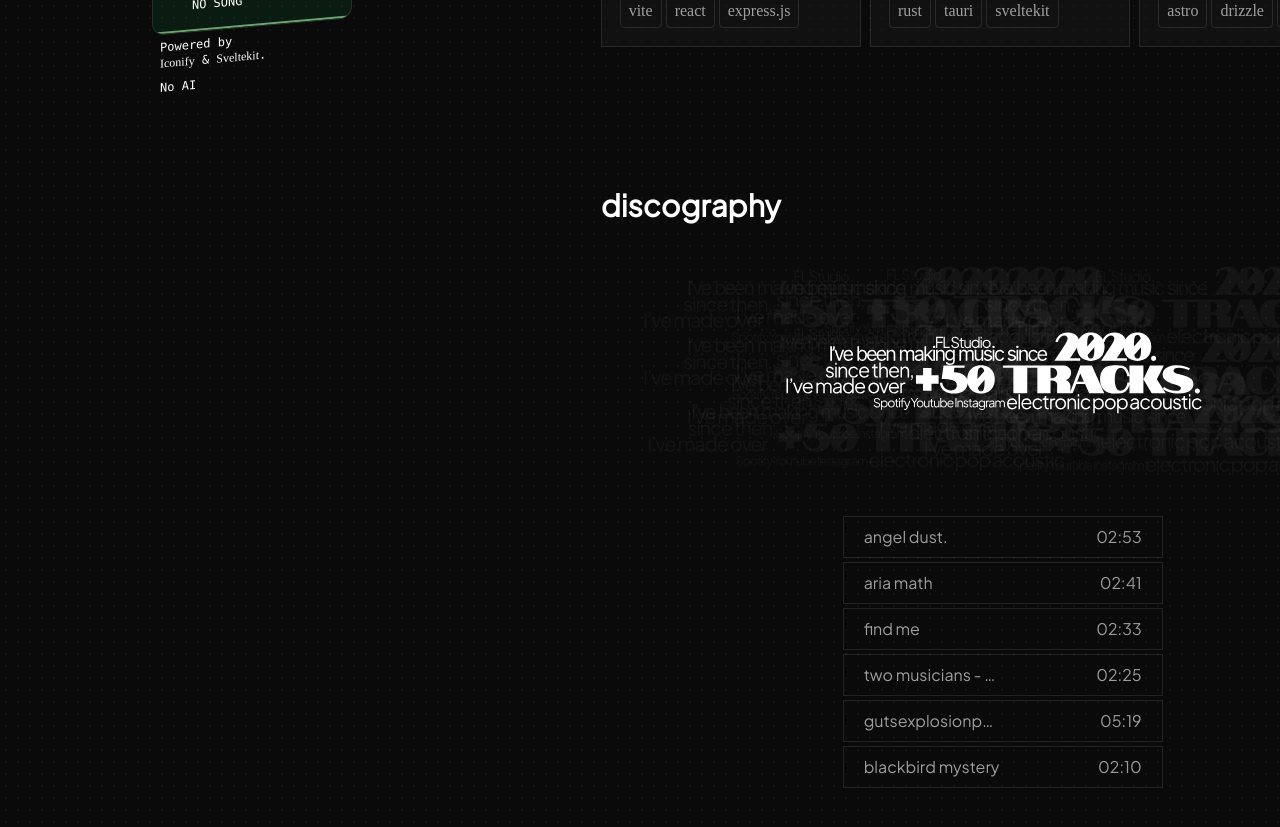
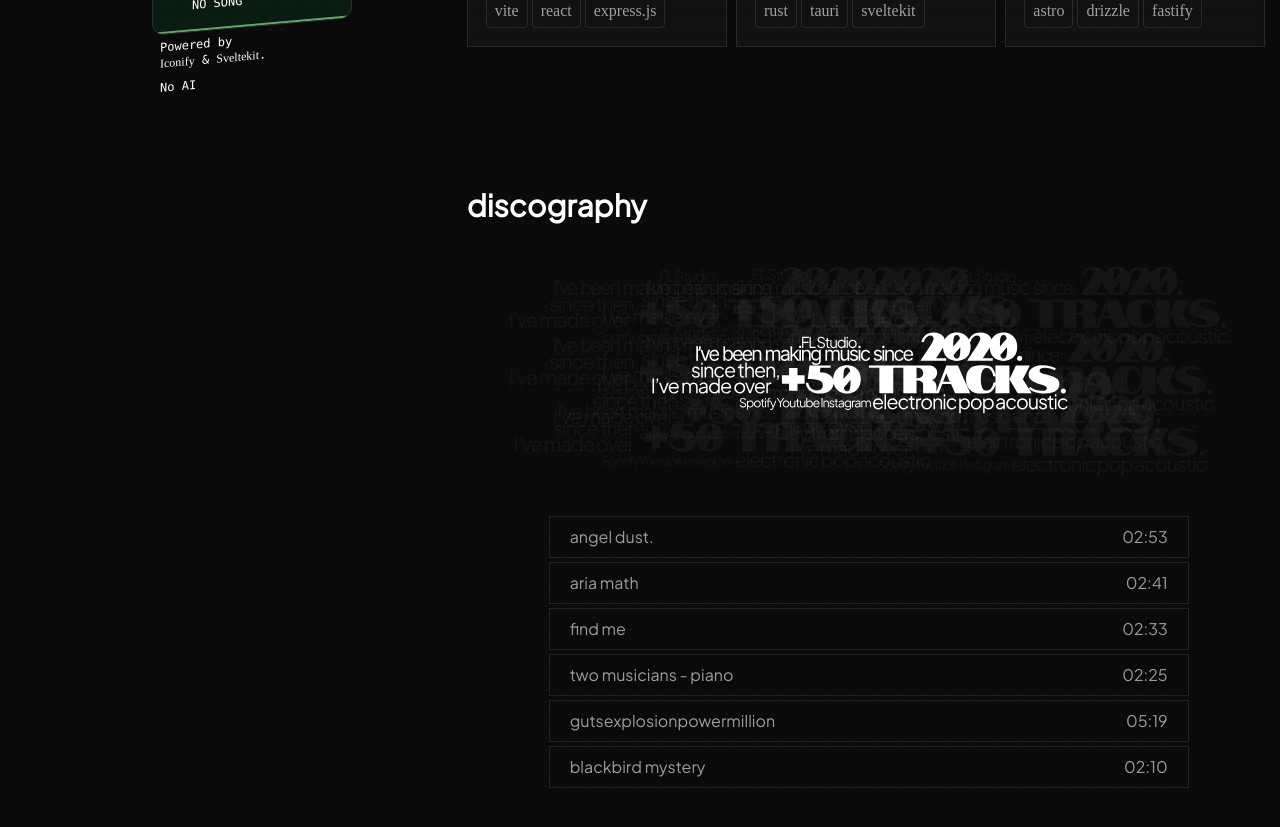
Before and after one commit to dhruvmane/dhruvmane.github.io, a SvelteKit app: page / in a window 1280 px wide. Shown: the part 780-1607 px from the top of the page. Built offline with nearby package versions, Linux system fonts and the light colour scheme; some icons are missing; a web font is replaced by a local one.

Commit message:
fix: fix margin width and remove smooth-scroll

```diff
--- a/src/app.css
+++ b/src/app.css
@@ -62,7 +62,6 @@ body {
 }
 
 html {
-  scroll-behavior: smooth;
   /*scrollbar-width: none;*/
   overflow-x: clip;
 }
--- a/src/lib/sections/content/Discography.svelte
+++ b/src/lib/sections/content/Discography.svelte
@@ -103,7 +103,7 @@
 
 </script>
 
-<div id="discography" class="group p-6 md:p-10 w-full md:w-200 duration-300">
+<div id="discography" class="group p-6 md:p-10 w-full md:w-200 duration-300 flex flex-col">
 
     <div class="font-title md:-translate-x-10 group-hover:translate-x-0 duration-500 transition  flex items-center gap-2.5 font-bold text-3xl lowercase my-5">
         <span class="md:opacity-0 group-hover:opacity-100 transition-all duration-500 text-3xl items-center flex">
@@ -115,7 +115,7 @@
     </div>
 
     <!-- <h2 id="discography" class="text-3xl font-bold lowercase my-5">discography <span class="text-neutral-700">————————————————————</span></h2> -->
-     <div class="p-2 min-w-full md:min-w-201 flex duration-300">
+     <div class="p-2 min-w-full md:min-w-201 flex duration-300 flex-col items-center">
          <div class="items-center m-auto">
               <!-- <div class="flex w-full flex-1 flex-col items-center p-3">
                   <img src={ProfilePic} alt="cover" class="justify-self-start size-37.5">
@@ -132,7 +132,7 @@
                    <input bind:value={volume} type="range" min="0" max="100" class="accent-neutral-200 cursor-pointer [&::webkit-slider-thumb]: ">
               </div>
 
-              <div class="flex flex-col text-left gap-1 px-4 md:px-10 w-100 justify-self-center">
+              <div class="flex flex-col text-left gap-1 px-4 md:px-10 w-full justify-self-center">
                    {#each Music as music}
                         <button
                              onclick={() => {toggleMusic(music.id, oldAudio, newAudio)}}
--- a/src/routes/+layout.svelte
+++ b/src/routes/+layout.svelte
@@ -1,15 +1,16 @@
 <script lang="ts">
 	import favicon from '$lib/assets/images/dhruv.jpg';
 	import { onMount } from 'svelte';
-	import lenis from 'lenis';
+	// import lenis from 'lenis';
 	import { page } from '$lib/modules/globals.svelte';
 
 	import Footer from '$lib/sections/Footer.svelte';
 
 	onMount(() => {
-	    const ref = new lenis({
-			autoRaf: true,
-		});
+	    // disable smooth scroll.
+	    // const ref = new lenis({
+		// 	autoRaf: true,
+		// });
 
 		window.addEventListener('scroll', () => {
 		    page.scroll.top = window.scrollY || document.documentElement.scrollTop;
--- a/src/routes/+page.svelte
+++ b/src/routes/+page.svelte
@@ -13,7 +13,7 @@
 </script>
 
 <svelte:head>
-     <title>dhruv - my portfolio</title>
+     <title>dhruv | my portfolio</title>
 </svelte:head>
 
 <div class="flex wallpaper page" id="page">
@@ -21,7 +21,7 @@
         <Alert />
     </div>
      <LeftSidebar />
-     <main class="text-white md:ml-33.5 justify-self-center w-full max-w-full overflow-x-clip">
+     <main class="text-white justify-self-center w-full max-w-full overflow-x-clip">
         <div id="#top"></div>
         <div class="my-10">
             <AboutMe />
```
